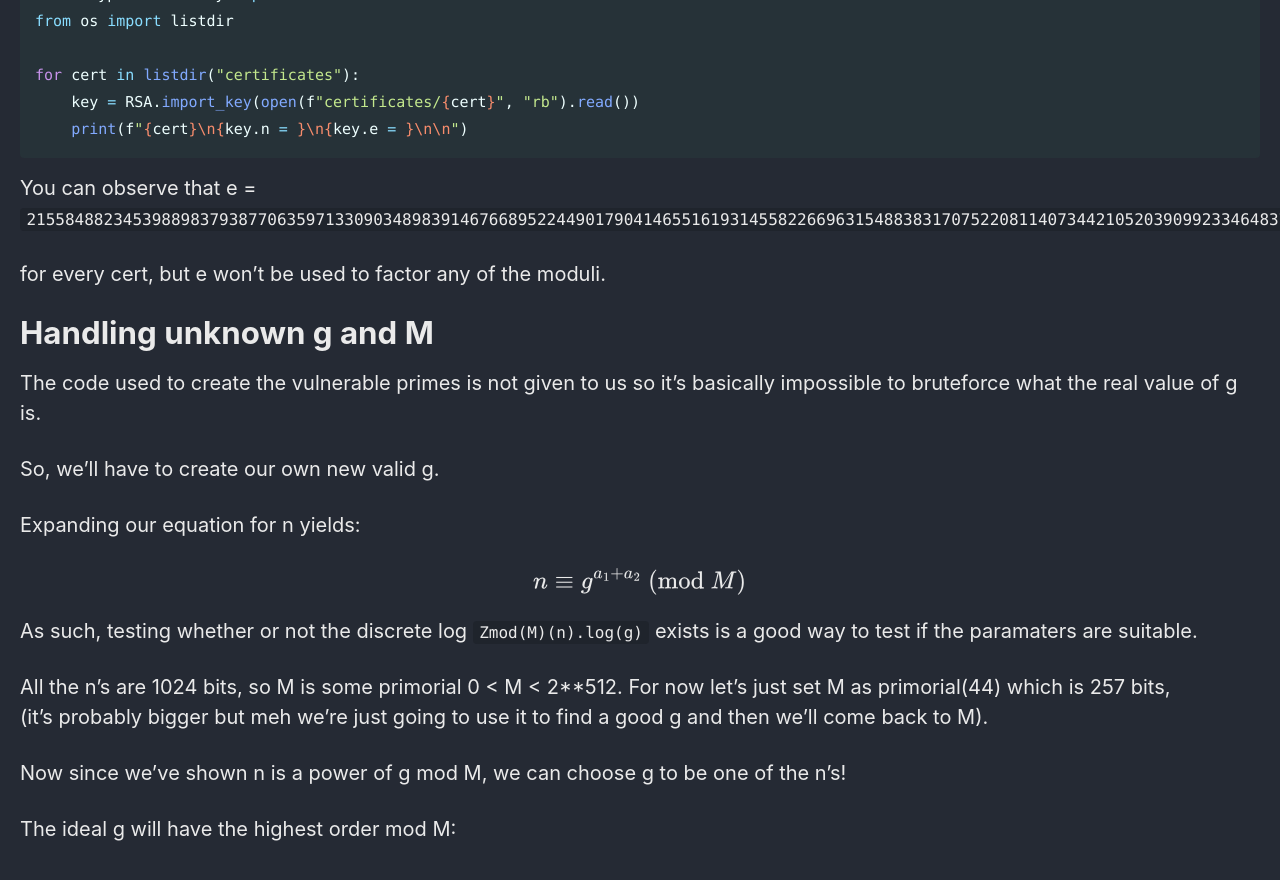
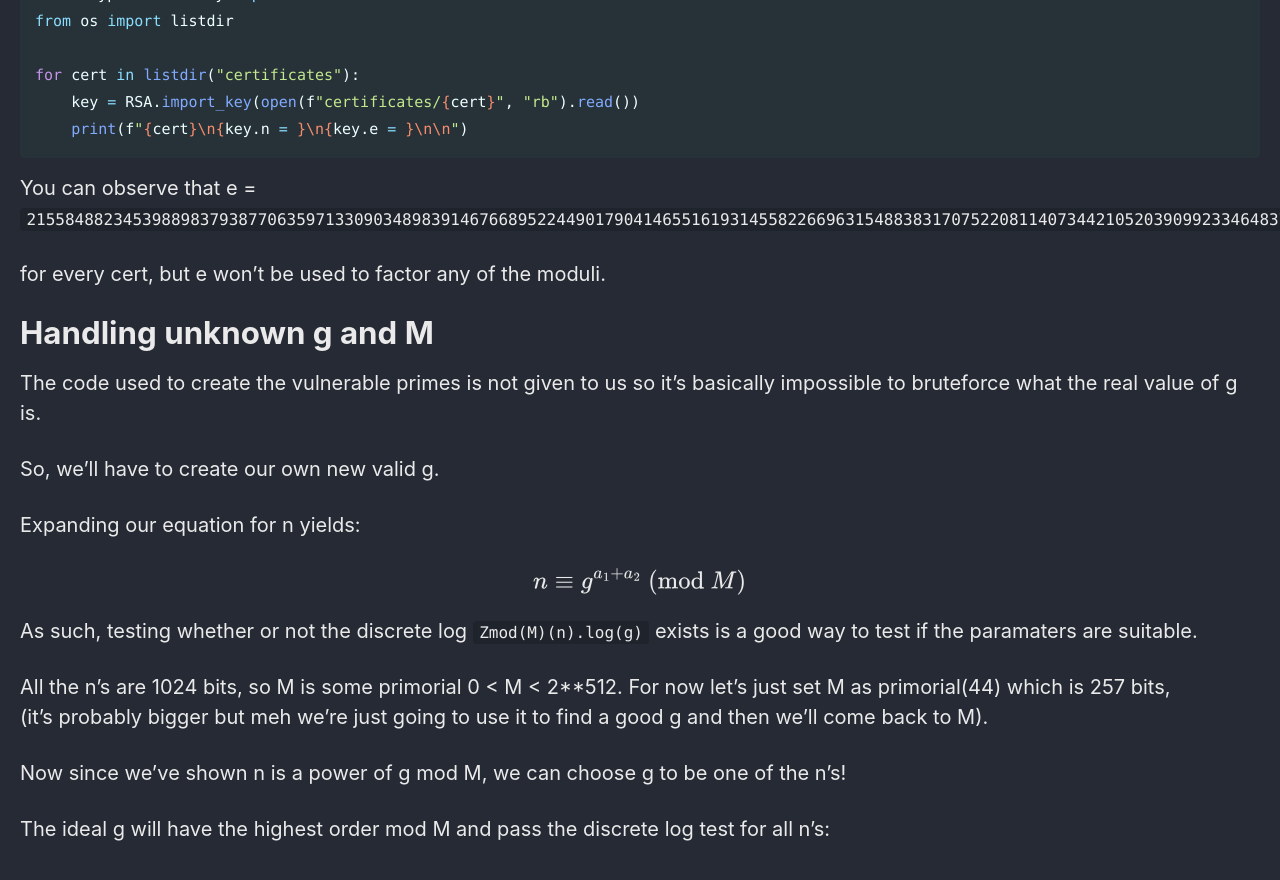
Before and after one commit to Connor-McCartney/Connor-McCartney.github.io, a Jekyll site: the page built from _pages/cryptography/rsa/LUDICOLO-squeamishossifrage.md, in a window 1280 px wide and 900 px high, scrolled down 984 px. Shown: the top 880 px of the window. Built offline with Jekyll 4.4.1, drawn with Linux system fonts in a browser that asks for light colours; cached includes are drawn as plain includes.

Commit message:
Update LUDICOLO-squeamishossifrage.md

```diff
--- a/_pages/cryptography/rsa/LUDICOLO-squeamishossifrage.md
+++ b/_pages/cryptography/rsa/LUDICOLO-squeamishossifrage.md
@@ -61,4 +61,4 @@ All the n's are 1024 bits, so M is some primorial 0 < M < 2**512. For now let's
 
 Now since we've shown n is a power of g mod M, we can choose g to be one of the n's!
 
-The ideal g will have the highest order mod M:
+The ideal g will have the highest order mod M and pass the discrete log test for all n's:
```
